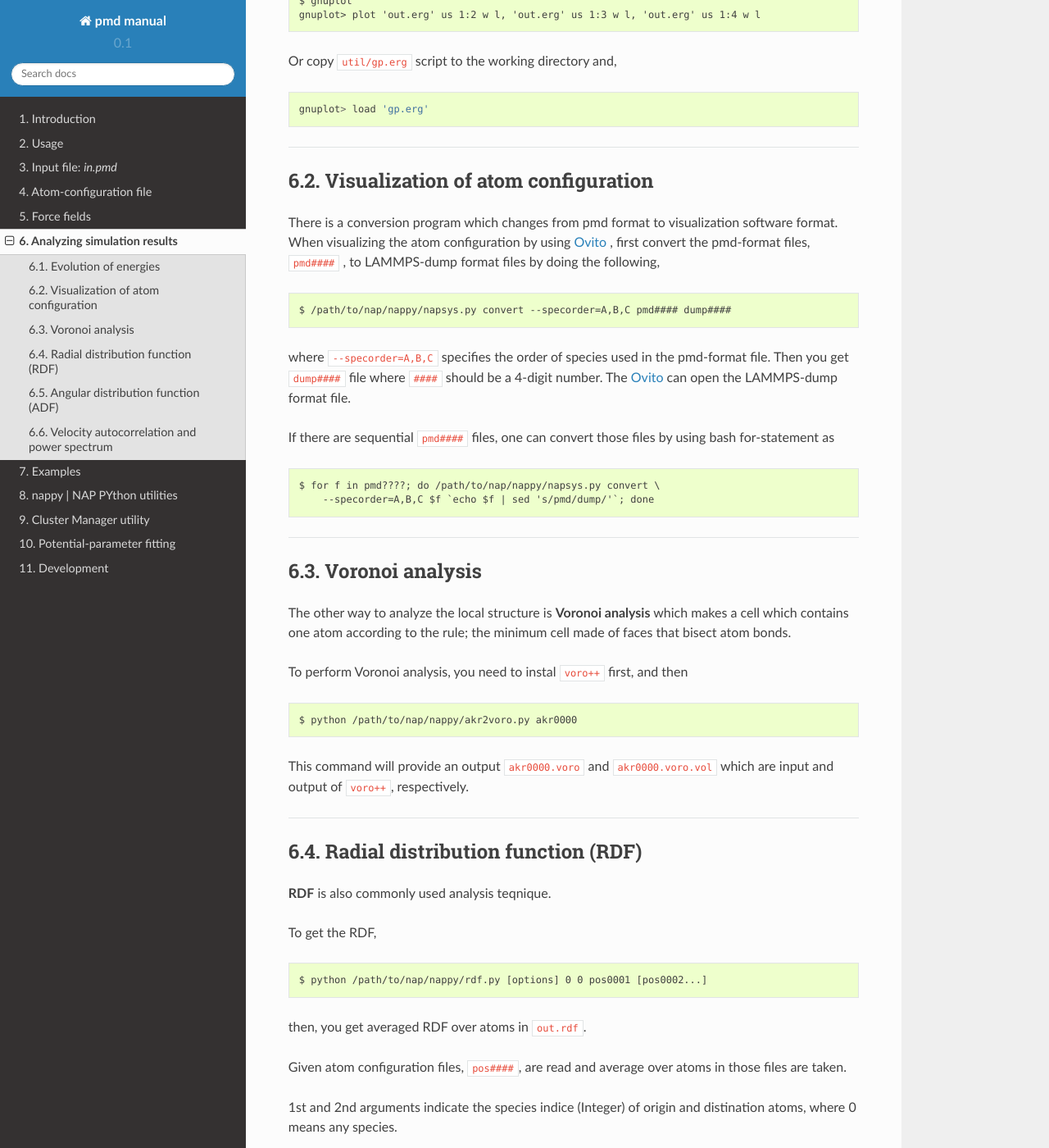
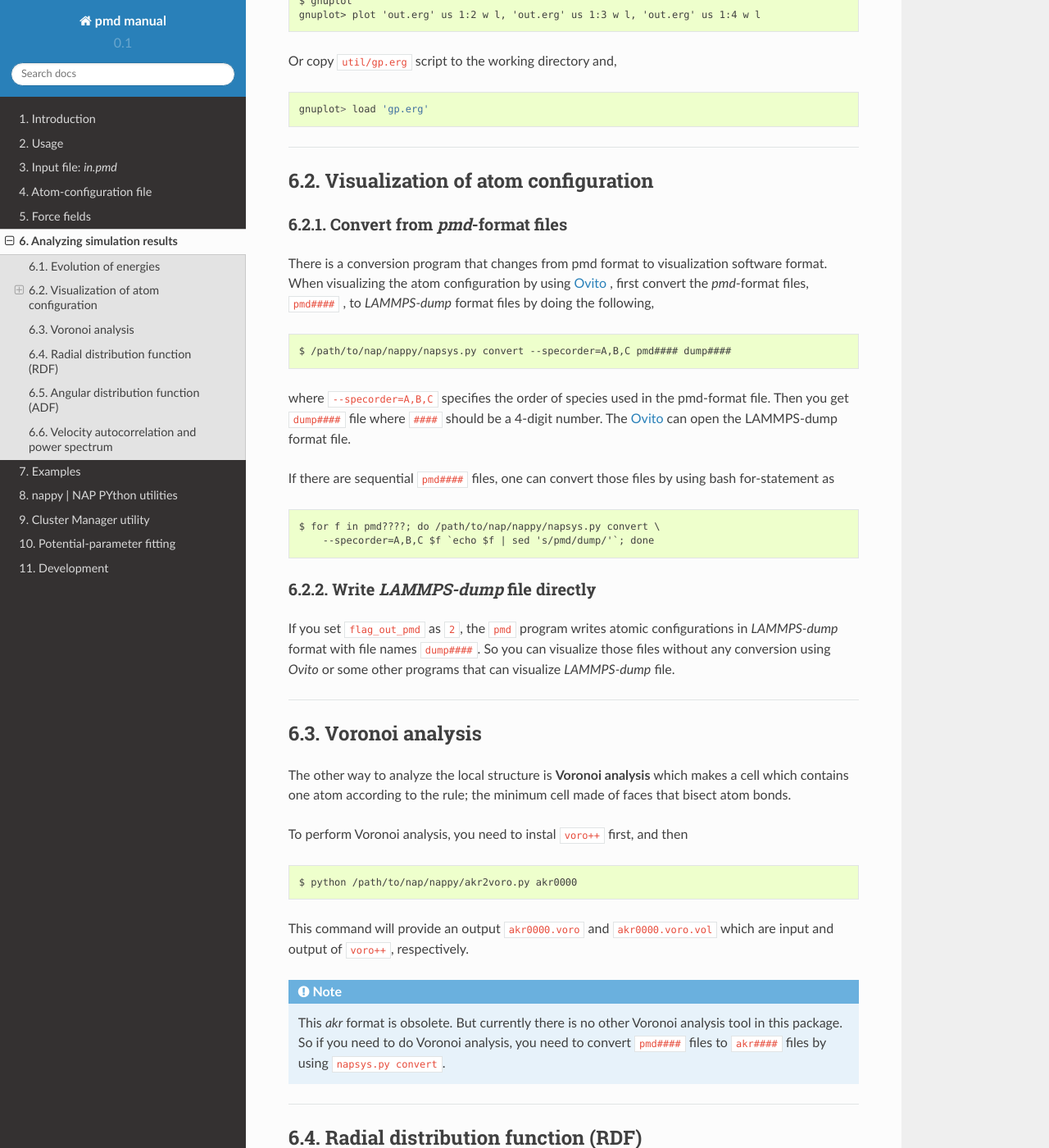
Before and after one commit to ryokbys/nap, a Sphinx documentation site: the page built from doc/analysis.rst, in a window 1280 px wide and 1400 px high, scrolled down 767 px. Shown: the whole window at 82% size. Built offline with Sphinx 7.4.7 and the Read the Docs theme 2.0.0, drawn with Linux system fonts in a browser that asks for light colours; formulas are drawn with MathJax 3.

```diff
--- a/doc/analysis.rst
+++ b/doc/analysis.rst
@@ -44,9 +44,13 @@
 
 Visualization of atom configuration
 ==============================================
-There is a conversion program which changes from pmd format to visualization software format.
+
+Convert from *pmd*-format files
+-----------------------------------
+
+There is a conversion program that changes from pmd format to visualization software format.
 When visualizing the atom configuration by using `Ovito <https://www.ovito.org>`_ ,
-first convert the pmd-format files, ``pmd####`` , to LAMMPS-dump format files by doing the following,
+first convert the *pmd*-format files, ``pmd####`` , to *LAMMPS-dump* format files by doing the following,
 ::
 
   $ /path/to/nap/nappy/napsys.py convert --specorder=A,B,C pmd#### dump####
@@ -60,6 +64,13 @@
 
   $ for f in pmd????; do /path/to/nap/nappy/napsys.py convert \
       --specorder=A,B,C $f `echo $f | sed 's/pmd/dump/'`; done
+
+
+Write *LAMMPS-dump* file directly
+-------------------------------------
+If you set ``flag_out_pmd`` as ``2``, the ``pmd`` program writes atomic configurations in *LAMMPS-dump* format
+with file names ``dump####``.
+So you can visualize those files without any conversion using *Ovito* or some other programs that can visualize *LAMMPS-dump* file.
 
 
 --------
@@ -78,6 +89,11 @@
 
 This command will provide an output ``akr0000.voro`` and ``akr0000.voro.vol`` which are
 input and output of ``voro++``, respectively.
+
+.. note::
+
+   This *akr* format is obsolete. But currently there is no other Voronoi analysis tool in this package.
+   So if you need to do Voronoi analysis, you need to convert ``pmd####`` files to ``akr####`` files by using ``napsys.py convert``.
 
 
 --------
--- a/doc/example.rst
+++ b/doc/example.rst
@@ -103,9 +103,9 @@
      * out.Ecoh-vs-size
      * log.Ecoh-vs-size.eps
 
+   Then you can make a graph using some plotting program like ``gnuplot`` with the ``out.energy_vs_size`` file.
+
    .. image:: ./figs/Ecoh-vs-size.png
-
-   Then you can make a graph using some plotting program like ``gnuplot`` with the ``out.energy_vs_size`` file.
 
 ------
 
```
Also changed, not shown: 1 other file.
